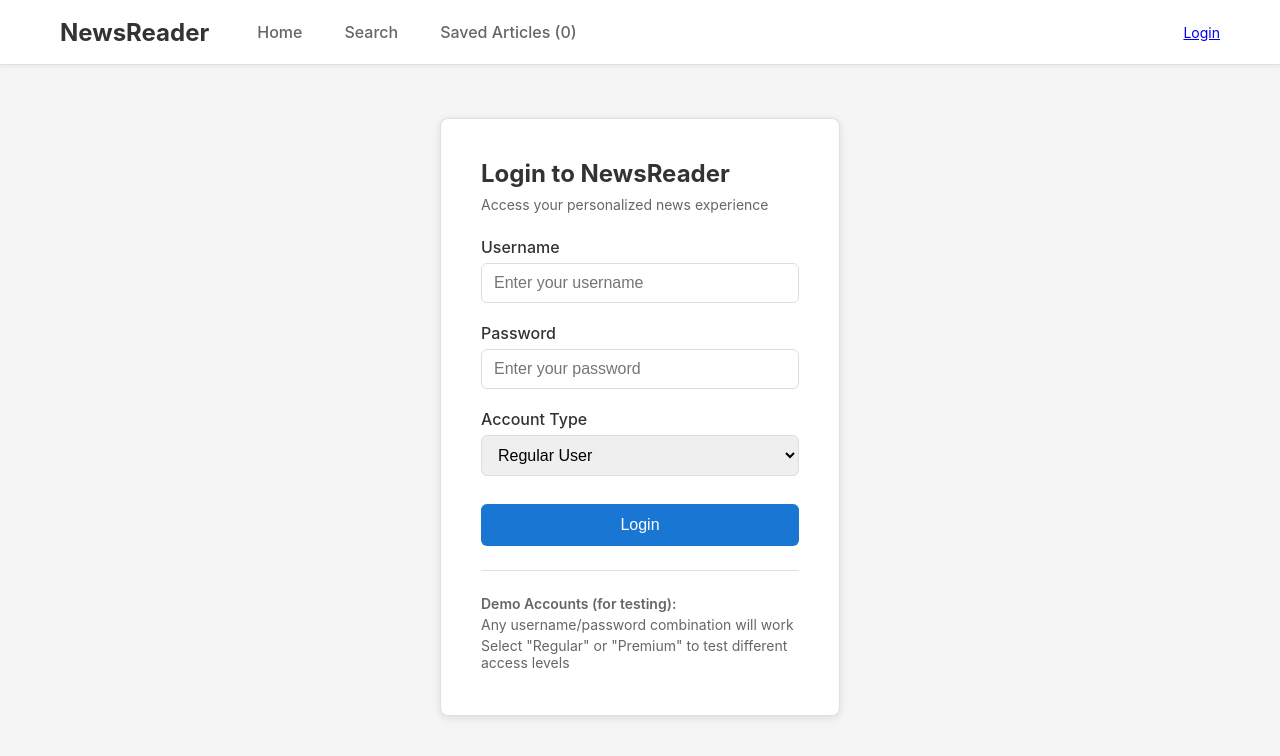
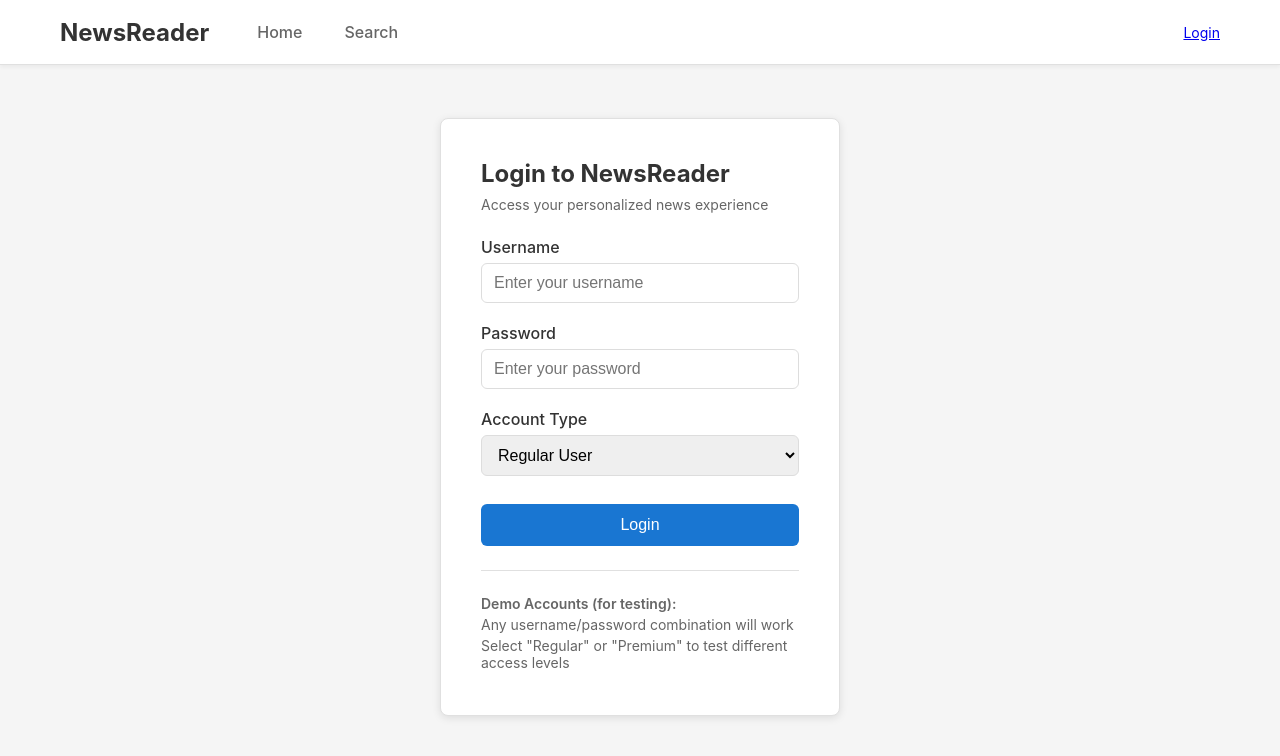
Before and after one commit to yuhdotpng/FE_Assignment9, a React (Vite) app: page /login in a window 1280 px wide. Shown: the top 756 px of the page. Built offline with nearby package versions, Linux system fonts and the light colour scheme; no server answers.

Commit message:
added conditional rendering and fixed an issue with the saved number rendering

```diff
--- a/src/components/Navigation.jsx
+++ b/src/components/Navigation.jsx
@@ -6,8 +6,9 @@ import { useState } from 'react';
 function Navigation({ onSearch }) {
   const location = useLocation();
   const { getUserSavedArticles } = useArticles();
+  const savedArticles = getUserSavedArticles();
   const [searchQuery, setSearchQuery] = useState('');
-  const {user, isAuthenticated, logout} = useAuth();
+  const {user, isAuthenticated, logout, hasRole} = useAuth();
   const navigate = useNavigate();
 
     const handleLogout = () => {
@@ -34,12 +35,17 @@ function Navigation({ onSearch }) {
               Search
             </Link>
             {/* ⚠️ SECURITY ISSUE: No authentication required to access saved articles */}
+            {isAuthenticated && (
             <Link
               to="/saved"
               className={`nav-link ${location.pathname === '/saved' ? 'active' : ''}`}
             >
-              Saved Articles ({getUserSavedArticles.length})
+              Saved Articles ({savedArticles.length})
             </Link>
+            )}
+            {hasRole('admin') && (
+              <Link to="/admin" className="nav-link admin-link">Admin</Link>
+            )}
           </div>
         </div>
         <div className="nav-user">
```
